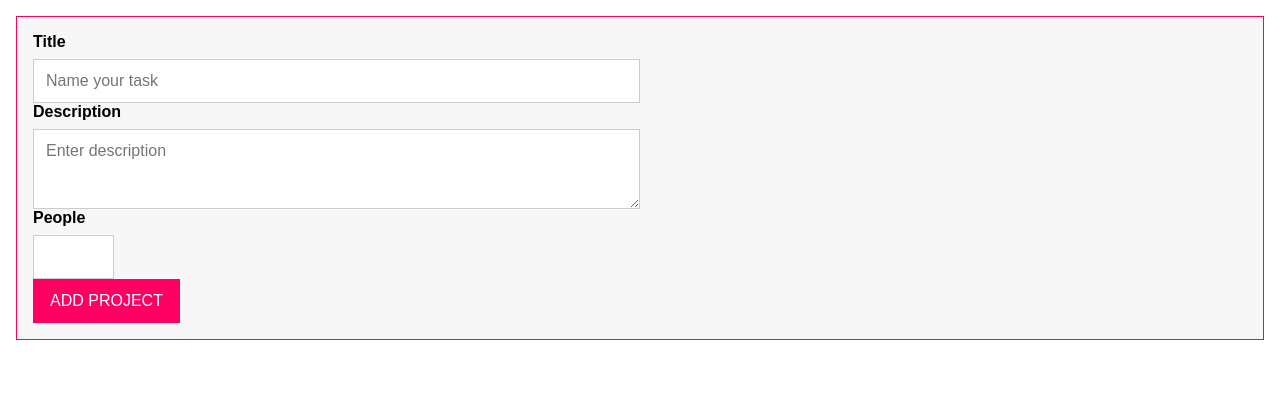
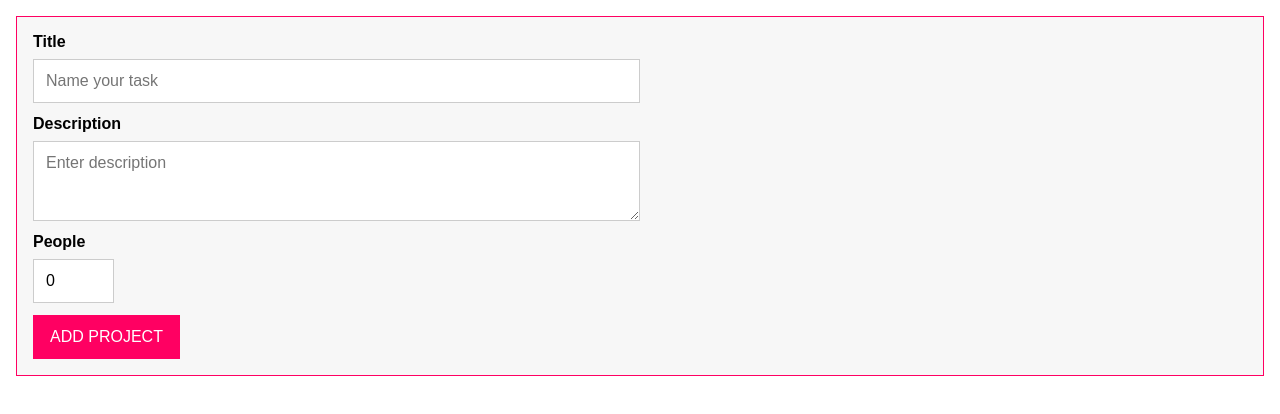
Before and after one commit to kraviecdev/dragdrop, a React (Vite) app: page / in a window 1280 px wide. Shown: the top 414 px of the page. Built offline with nearby package versions, Linux system fonts and the light colour scheme.

Commit message:
import form css, add default val to input[type=number]

```diff
--- a/src/_components/Form/index.tsx
+++ b/src/_components/Form/index.tsx
@@ -1,4 +1,5 @@
 import React, { useRef } from "react";
+import "./form.css";
 import FormInput from "./FormInput";
 import Button from "./Button";
 import { ProjectInput, Validatable } from "../../_utils/interfaces.ts";
@@ -96,6 +97,7 @@ const Form: React.FC<FormProps> = ({ onFormSubmit }) => {
           step: 1,
           min: 0,
           max: 10,
+          defaultValue: 0,
         }}
       />
 
```
